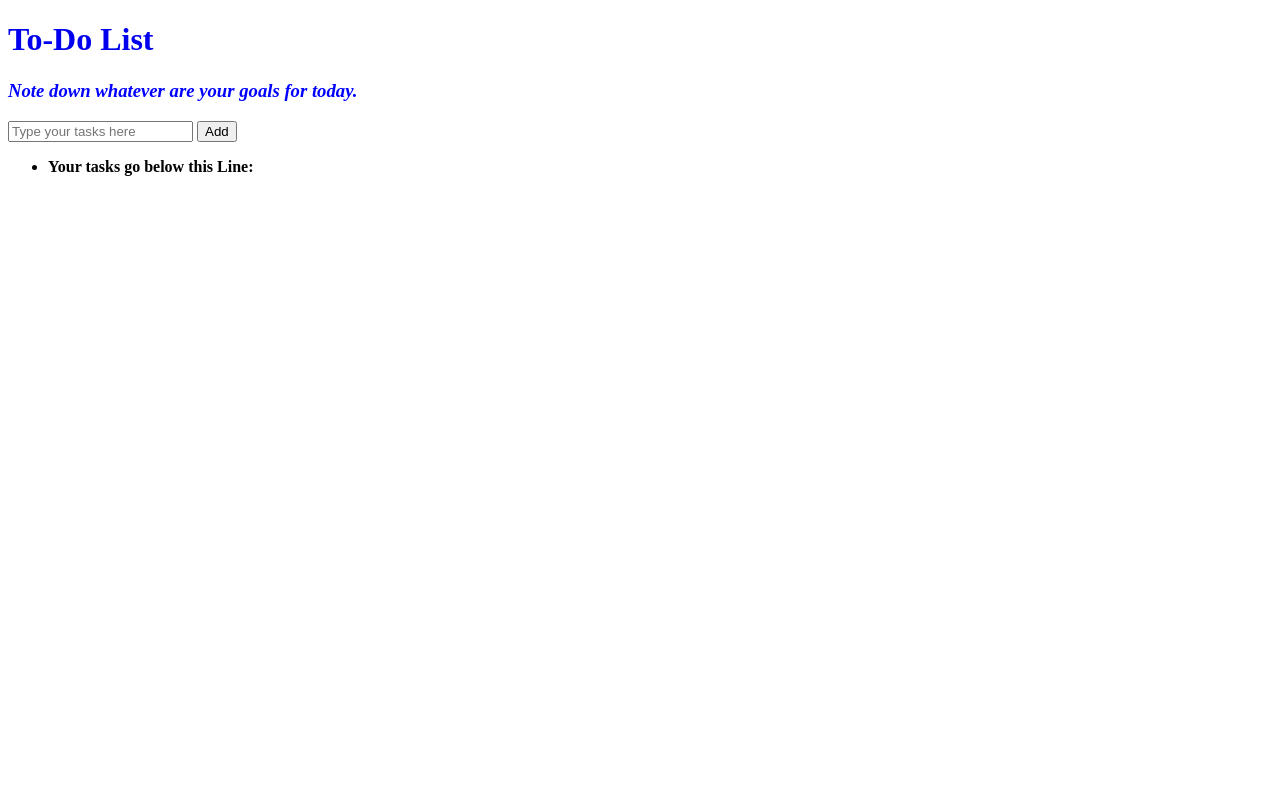
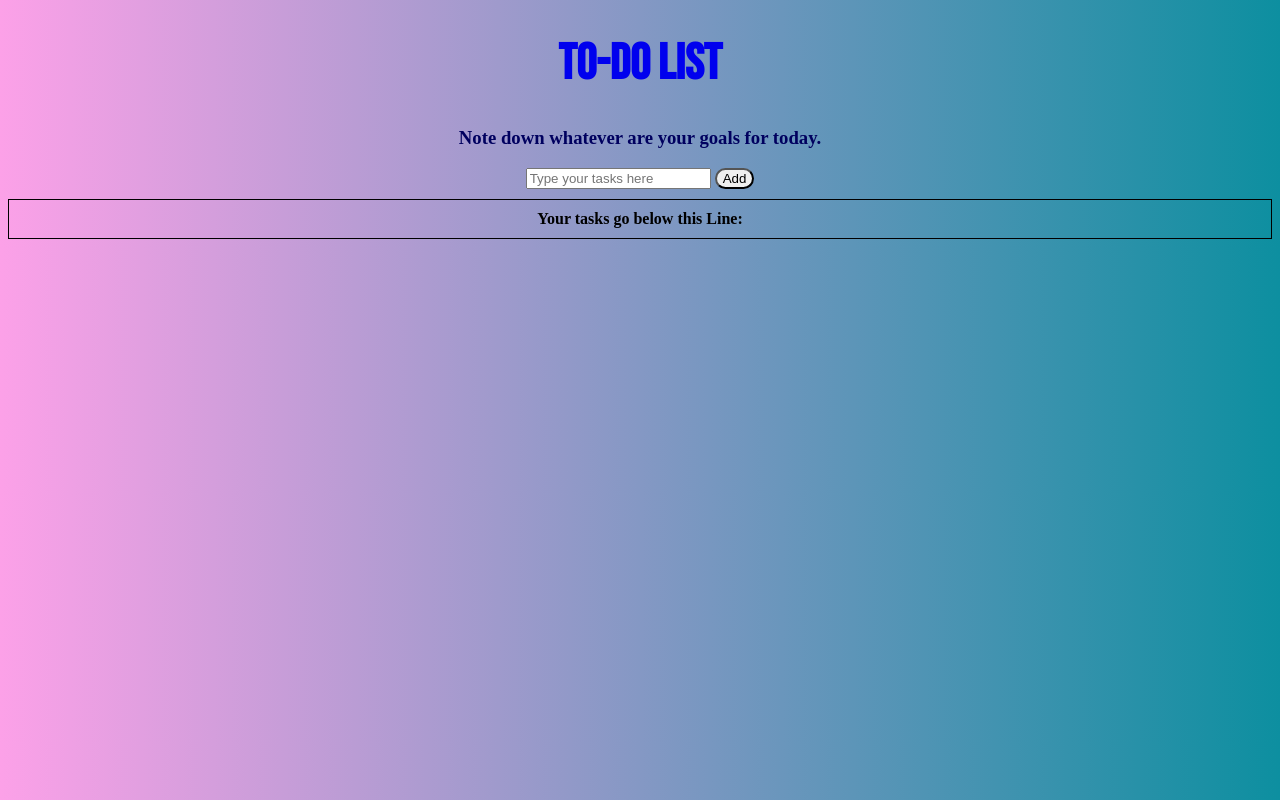
Before and after one commit to jayantaadhikary/simple-todo-list, a plain HTML site: page index.html in a window 1280 px wide. Drawn offline with Linux system fonts and the light colour scheme.

Commit message:
changed styling

```diff
--- a/index.html
+++ b/index.html
@@ -4,12 +4,15 @@
     <meta charset="UTF-8">
     <meta http-equiv="X-UA-Compatible" content="IE=edge">
     <meta name="viewport" content="width=device-width, initial-scale=1.0">
+    <link rel="preconnect" href="https://fonts.googleapis.com">
+    <link rel="preconnect" href="https://fonts.gstatic.com" crossorigin>
+    <link href="https://fonts.googleapis.com/css2?family=Bebas+Neue&display=swap" rel="stylesheet">
     <link rel="stylesheet" href="style.css">
     <title>Todo List</title>
 </head>
 <body>
     <a href="index.html"><h1>To-Do List</h1></a>
-    <h3 style="color: blue"><em>Note down whatever are your goals for today.</em></h3>
+    <h3 style="color: rgb(0, 0, 95)">Note down whatever are your goals for today.</h3>
     <input type="text" id="typehere" placeholder="Type your tasks here">
     <button id="addtask">Add</button>
     <ul>
--- a/style.css
+++ b/style.css
@@ -2,17 +2,32 @@
   text-decoration: line-through;
 }
 
+body{
+  text-align: center;
+  background: linear-gradient(to right, rgb(252, 161, 232), rgb(13, 143, 160));
+}
+
+h1{
+  font-family: 'Bebas Neue', cursive;
+  font-size: 50px;
+}
 h1:hover {
-  color: orchid;
+  color: rgb(114, 204, 137);
 }
 a {
   text-decoration: none;
 }
 
-/* Tried putting everything in the body at the centre. Didn't Look nice so commented it out below */
+ul {
+  list-style-type: none;
+  margin: 0;
+  padding: 10px 0px 0px 0px ;
+}
+li{
+  padding: 10px 0px 10px 0px;
+  border: thin solid black;
+}
 
-/* body {
-  margin: auto;
-  width: 50%;
-  text-align: center;
-} */
+#addtask{
+  border-radius: 12px;
+}
```
